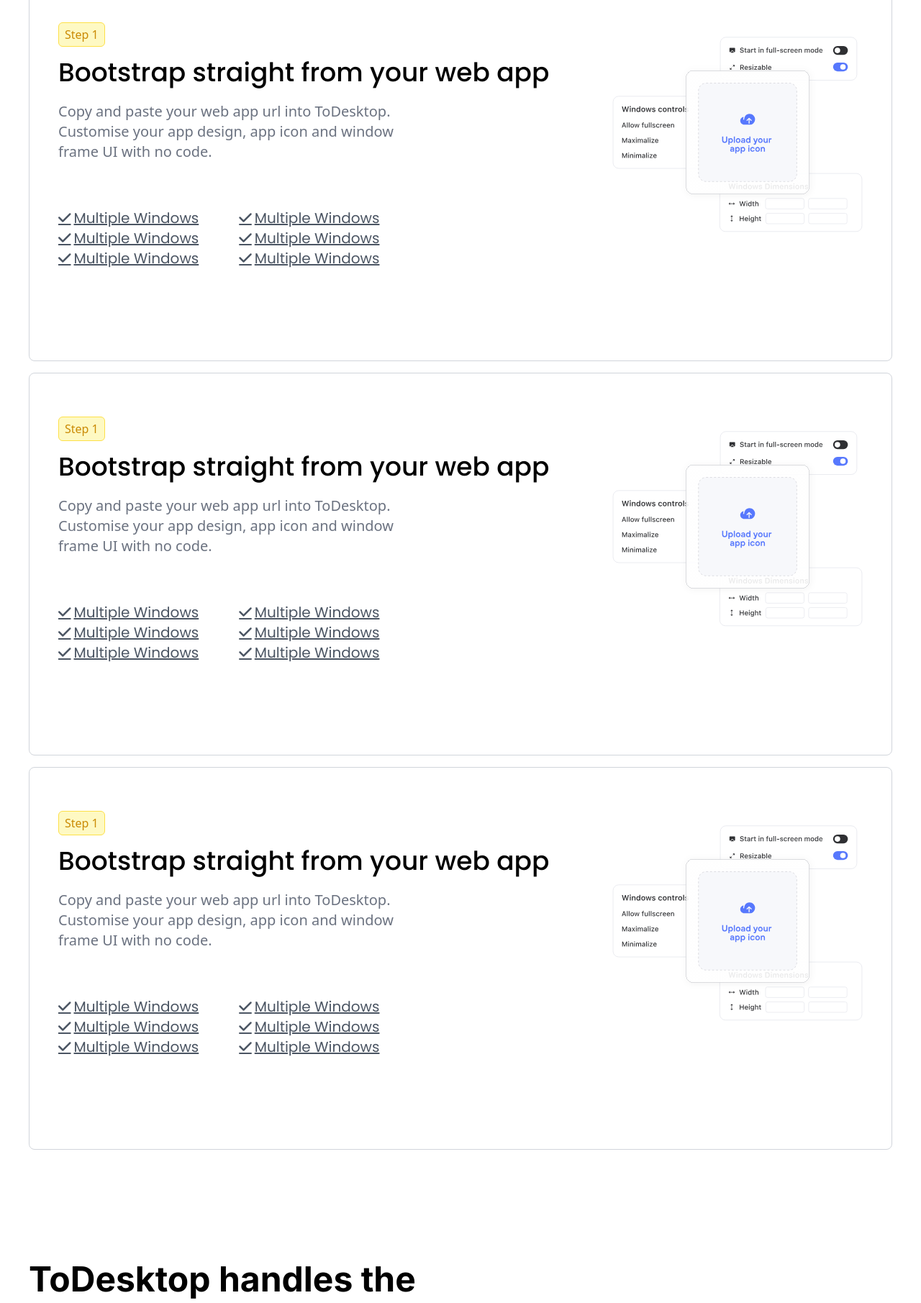
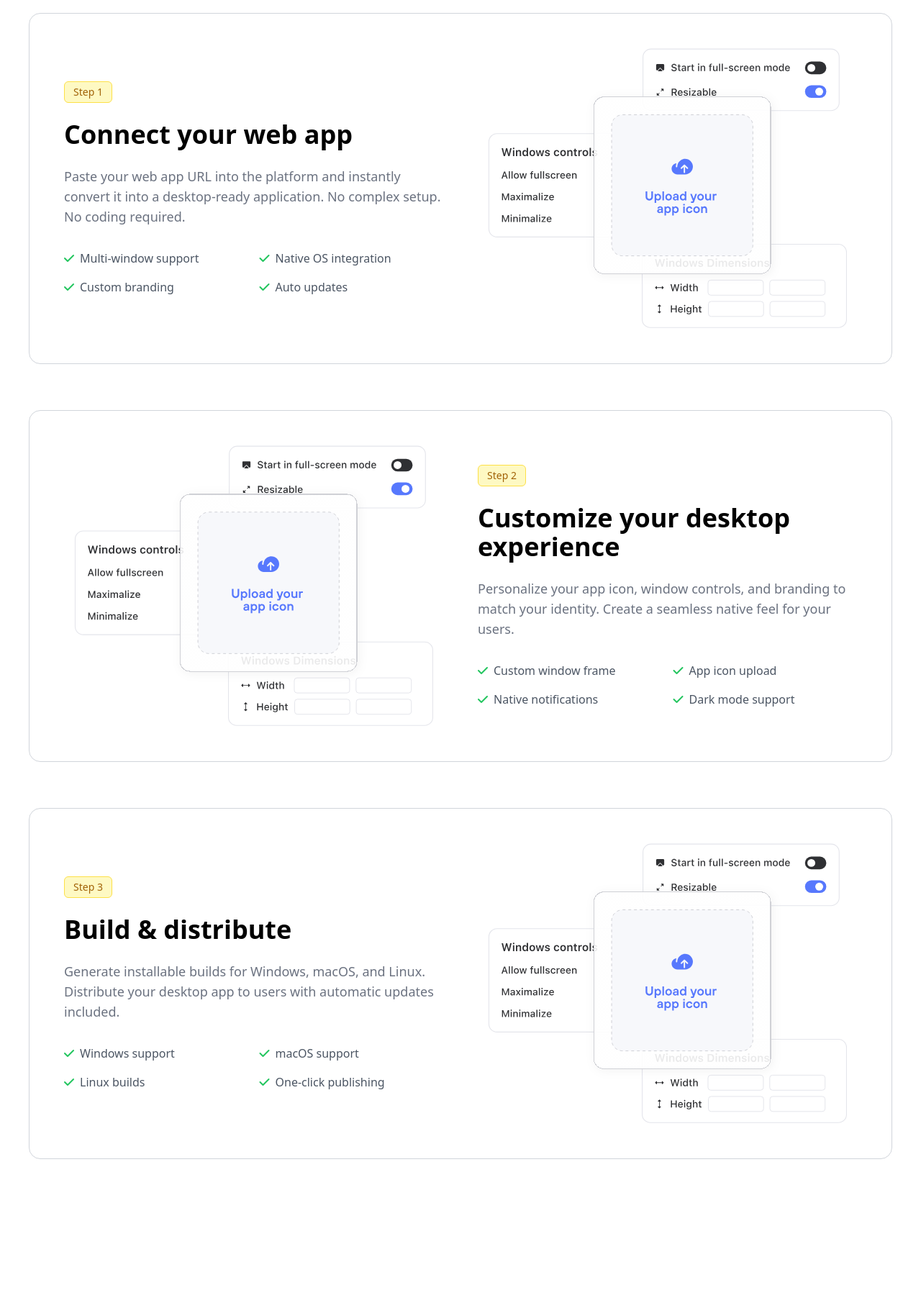
Before and after one commit to Ahon-Moai/ToDesktop, a website: page index.html in a window 1280 px wide. Shown: the part 1046-2857 px from the top of the page at 72% size. Drawn offline with nearby package versions, Linux system fonts and the light colour scheme.

Commit message:
FIX: UI + Text

```diff
--- a/index.html
+++ b/index.html
@@ -166,75 +166,161 @@
         </div>
 
       </main>
-      <section class="flex flex-col   gap-4">
-        <h1 class="sm:pl-10 pl-5 text-5xl font-body pb-20 font-bold ">How it works</h1>
-        <div id="box" class="sm:mr-10 ml-5 mr-5 sm:ml-10 flex lg:w:1/2 flex-col    sm:flex-row pt-8 pl-10 pr-10 pb-32 border border-gray-300 rounded-lg">
-          <div id="left" class="">
-            <p class="text-yellow-600 mt-7 w-fit rounded-md bg-yellow-100 border border-yellow-300 px-2 py-1">Step 1</p>
-          <h1 class="text-4xl sm:text-4xl font-medium font-display mt-4 w-full ">Bootstrap straight from your web app</h1>
+ <section class="flex flex-col gap-16 py-20">
 
-          <p class="text-gray-500 mt-5 w-11/12 pb-10 sm:w-8/12 text-lg sm:text-xl ">Copy and paste your web app url into ToDesktop. Customise your app design, app icon and window frame UI with no code.</p>
-      <div id="dtls" class="flex flex-row gap-8 sm:gap-14 text-gray-600 sm:text-xl pt-6 font-display underline">
-        <div id="left-dtls">
-          <p class="flex flex-row items-center gap-1"><i class="fa-solid fa-check"></i>Multiple Windows</p>
-           <p class="flex flex-row items-center gap-1"><i class="fa-solid fa-check"></i>Multiple Windows</p>  <p class="flex flex-row items-center gap-1"><i class="fa-solid fa-check"></i>Multiple Windows</p>
+
+  <h1 class="sm:pl-10 pl-5 text-4xl sm:text-5xl font-bold font-body">
+    How it works
+  </h1>
+
+
+  <div class="mx-5 sm:mx-10
+              flex flex-col lg:flex-row
+              items-center justify-between
+              gap-12
+              p-8 sm:p-12
+              border border-gray-300 rounded-2xl">
+
+    <!-- LEFT -->
+    <div class="w-full lg:w-1/2">
+
+      <p class="text-yellow-700 w-fit rounded-md
+                bg-yellow-100 border border-yellow-300
+                px-3 py-1 text-sm font-medium">
+        Step 1
+      </p>
+
+      <h2 class="text-3xl sm:text-4xl font-semibold mt-6 leading-tight">
+        Connect your web app
+      </h2>
+
+      <p class="text-gray-500 mt-6 text-base sm:text-lg leading-relaxed">
+        Paste your web app URL into the platform and instantly convert it
+        into a desktop-ready application. No complex setup. No coding required.
+      </p>
+
+      <div class="grid grid-cols-1 sm:grid-cols-2 gap-4 mt-8 text-gray-600">
+        <p class="flex items-center gap-2">
+          <i class="fa-solid fa-check text-green-500"></i> Multi-window support
+        </p>
+        <p class="flex items-center gap-2">
+          <i class="fa-solid fa-check text-green-500"></i> Native OS integration
+        </p>
+        <p class="flex items-center gap-2">
+          <i class="fa-solid fa-check text-green-500"></i> Custom branding
+        </p>
+        <p class="flex items-center gap-2">
+          <i class="fa-solid fa-check text-green-500"></i> Auto updates
+        </p>
       </div>
-        <div id="right-dtls">
-             <p class="flex flex-row items-center gap-1"><i class="fa-solid fa-check"></i>Multiple Windows</p>
-               <p class="flex flex-row items-center gap-1"><i class="fa-solid fa-check"></i>Multiple Windows</p>
-                 <p class="flex flex-row items-center gap-1"><i class="fa-solid fa-check"></i>Multiple Windows</p>
+
     </div>
-      </div>
-        </div>
-      <div id="right" class="">
-         <img class="mt-12 w-[520px]" src="./assets/asset 66.svg" alt="">
-      </div>
-        </div>
-        <div id="box" class="sm:mr-10  mr-5 ml-5 sm:ml-10 flex lg:w:1/2 flex-col    sm:flex-row pt-8 pl-10 pr-10 pb-32 border border-gray-300 rounded-lg">
-          <div id="left" class="">
-            <p class="text-yellow-600 mt-7 w-fit rounded-md bg-yellow-100 border border-yellow-300 px-2 py-1">Step 1</p>
-          <h1 class="text-4xl sm:text-4xl font-medium font-display mt-4 w-full ">Bootstrap straight from your web app</h1>
 
-          <p class="text-gray-500 mt-5 w-11/12 pb-10 sm:w-8/12 text-lg sm:text-xl ">Copy and paste your web app url into ToDesktop. Customise your app design, app icon and window frame UI with no code.</p>
-      <div id="dtls" class="flex flex-row gap-8 sm:gap-14 text-gray-600 sm:text-xl pt-6 font-display underline">
-        <div id="left-dtls">
-          <p class="flex flex-row items-center gap-1"><i class="fa-solid fa-check"></i>Multiple Windows</p>
-           <p class="flex flex-row items-center gap-1"><i class="fa-solid fa-check"></i>Multiple Windows</p>  <p class="flex flex-row items-center gap-1"><i class="fa-solid fa-check"></i>Multiple Windows</p>
-        </div>
-        <div id="right-dtls">
-             <p class="flex flex-row items-center gap-1"><i class="fa-solid fa-check"></i>Multiple Windows</p>
-               <p class="flex flex-row items-center gap-1"><i class="fa-solid fa-check"></i>Multiple Windows</p>
-                 <p class="flex flex-row items-center gap-1"><i class="fa-solid fa-check"></i>Multiple Windows</p>
-        </div>
-      </div>
-        </div>
-      <div id="right" class="">
-         <img class="mt-12 w-[520px]" src="./assets/asset 66.svg" alt="">
-      </div>
-        </div>
-        <div id="box" class="sm:mr-10 mr-5 ml-5 sm:ml-10 flex lg:w:1/2 flex-col    sm:flex-row pt-8 pl-10 pr-10 pb-32 border border-gray-300 rounded-lg">
-          <div id="left" class="">
-            <p class="text-yellow-600 mt-7 w-fit rounded-md bg-yellow-100 border border-yellow-300 px-2 py-1">Step 1</p>
-          <h1 class="text-4xl sm:text-4xl font-medium font-display mt-4 w-full ">Bootstrap straight from your web app</h1>
-
-          <p class="text-gray-500 mt-5 w-11/12 pb-10 sm:w-8/12 text-lg sm:text-xl ">Copy and paste your web app url into ToDesktop. Customise your app design, app icon and window frame UI with no code.</p>
-      <div id="dtls" class="flex flex-row gap-8 sm:gap-14 text-gray-600 sm:text-xl pt-6 font-display underline">
-        <div id="left-dtls">
-          <p class="flex flex-row items-center gap-1"><i class="fa-solid fa-check"></i>Multiple Windows</p>
-           <p class="flex flex-row items-center gap-1"><i class="fa-solid fa-check"></i>Multiple Windows</p>  <p class="flex flex-row items-center gap-1"><i class="fa-solid fa-check"></i>Multiple Windows</p>
-        </div>
-        <div id="right-dtls">
-             <p class="flex flex-row items-center gap-1"><i class="fa-solid fa-check"></i>Multiple Windows</p>
-               <p class="flex flex-row items-center gap-1"><i class="fa-solid fa-check"></i>Multiple Windows</p>
-                 <p class="flex flex-row items-center gap-1"><i class="fa-solid fa-check"></i>Multiple Windows</p>
-        </div>
-      </div>
-        </div>
-      <div id="right" class="">
-         <img class="mt-12 w-[520px]" src="./assets/asset 66.svg" alt="">
+    <!-- RIGHT(Img) -->
+    <div class="w-full lg:w-1/2 flex justify-center">
+      <img class="w-full max-w-[500px]"
+           src="./assets/asset 66.svg"
+           alt="App Preview">
     </div>
   </div>
 
+
+  <div class="mx-5 sm:mx-10
+              flex flex-col lg:flex-row-reverse
+              items-center justify-between
+              gap-12
+              p-8 sm:p-12
+              border border-gray-300 rounded-2xl">
+
+    <div class="w-full lg:w-1/2">
+
+      <p class="text-yellow-700 w-fit rounded-md
+                bg-yellow-100 border border-yellow-300
+                px-3 py-1 text-sm font-medium">
+        Step 2
+      </p>
+
+      <h2 class="text-3xl sm:text-4xl font-semibold mt-6 leading-tight">
+        Customize your desktop experience
+      </h2>
+
+      <p class="text-gray-500 mt-6 text-base sm:text-lg leading-relaxed">
+        Personalize your app icon, window controls, and branding to match
+        your identity. Create a seamless native feel for your users.
+      </p>
+
+      <div class="grid grid-cols-1 sm:grid-cols-2 gap-4 mt-8 text-gray-600">
+        <p class="flex items-center gap-2">
+          <i class="fa-solid fa-check text-green-500"></i> Custom window frame
+        </p>
+        <p class="flex items-center gap-2">
+          <i class="fa-solid fa-check text-green-500"></i> App icon upload
+        </p>
+        <p class="flex items-center gap-2">
+          <i class="fa-solid fa-check text-green-500"></i> Native notifications
+        </p>
+        <p class="flex items-center gap-2">
+          <i class="fa-solid fa-check text-green-500"></i> Dark mode support
+        </p>
+      </div>
+
+    </div>
+
+    <div class="w-full lg:w-1/2 flex justify-center">
+      <img class="w-full max-w-[500px]"
+           src="./assets/asset 66.svg"
+           alt="Customization Preview">
+    </div>
+  </div>
+
+
+  <div class="mx-5 sm:mx-10
+              flex flex-col lg:flex-row
+              items-center justify-between
+              gap-12
+              p-8 sm:p-12
+              border border-gray-300 rounded-2xl">
+
+    <div class="w-full lg:w-1/2">
+
+      <p class="text-yellow-700 w-fit rounded-md
+                bg-yellow-100 border border-yellow-300
+                px-3 py-1 text-sm font-medium">
+        Step 3
+      </p>
+
+      <h2 class="text-3xl sm:text-4xl font-semibold mt-6 leading-tight">
+        Build & distribute
+      </h2>
+
+      <p class="text-gray-500 mt-6 text-base sm:text-lg leading-relaxed">
+        Generate installable builds for Windows, macOS, and Linux.
+        Distribute your desktop app to users with automatic updates included.
+      </p>
+
+      <div class="grid grid-cols-1 sm:grid-cols-2 gap-4 mt-8 text-gray-600">
+        <p class="flex items-center gap-2">
+          <i class="fa-solid fa-check text-green-500"></i> Windows support
+        </p>
+        <p class="flex items-center gap-2">
+          <i class="fa-solid fa-check text-green-500"></i> macOS support
+        </p>
+        <p class="flex items-center gap-2">
+          <i class="fa-solid fa-check text-green-500"></i> Linux builds
+        </p>
+        <p class="flex items-center gap-2">
+          <i class="fa-solid fa-check text-green-500"></i> One-click publishing
+        </p>
+      </div>
+
+    </div>
+
+    <div class="w-full lg:w-1/2 flex justify-center">
+      <img class="w-full max-w-[500px]"
+           src="./assets/asset 66.svg"
+           alt="Distribution Preview">
+    </div>
+  </div>
 
 </section>
       <h1 class="sm:pl-10 pt-36 pl-5 max-w-2xl leading-normal text-5xl font-body pb-20 font-bold ">ToDesktop handles the details</h1>
@@ -253,7 +339,7 @@
       >
     </div>
 
-    <!-- Duplicate Card -->
+
     <div class="bg-gray-50 border border-gray-300 rounded-2xl p-6 text-center shadow-sm hover:shadow-md transition">
       <p class="pb-6 font-medium text-xl sm:text-2xl">
         Native Notifications
@@ -265,7 +351,7 @@
       >
     </div>
 
-    <!-- Duplicate Card -->
+
     <div class="bg-gray-50 border border-gray-300 rounded-2xl p-6 text-center shadow-sm hover:shadow-md transition">
       <p class="pb-6 font-medium text-xl sm:text-2xl">
         Native Notifications
@@ -277,7 +363,7 @@
       >
     </div>
 
-    <!-- Duplicate Card -->
+
     <div class="bg-gray-50 border border-gray-300 rounded-2xl p-6 text-center shadow-sm hover:shadow-md transition">
       <p class="pb-6 font-medium text-xl sm:text-2xl">
         Native Notifications
@@ -289,7 +375,7 @@
       >
     </div>
 
-    <!-- Duplicate Card -->
+
     <div class="bg-gray-50 border border-gray-300 rounded-2xl p-6 text-center shadow-sm hover:shadow-md transition">
       <p class="pb-6 font-medium text-xl sm:text-2xl">
         Native Notifications
@@ -301,7 +387,7 @@
       >
     </div>
 
-    <!-- Duplicate Card -->
+
     <div class="bg-gray-50 border border-gray-300 rounded-2xl p-6 text-center shadow-sm hover:shadow-md transition">
       <p class="pb-6 font-medium text-xl sm:text-2xl">
         Native Notifications
```
Lines whose indentation alone changed are shown as unchanged.
